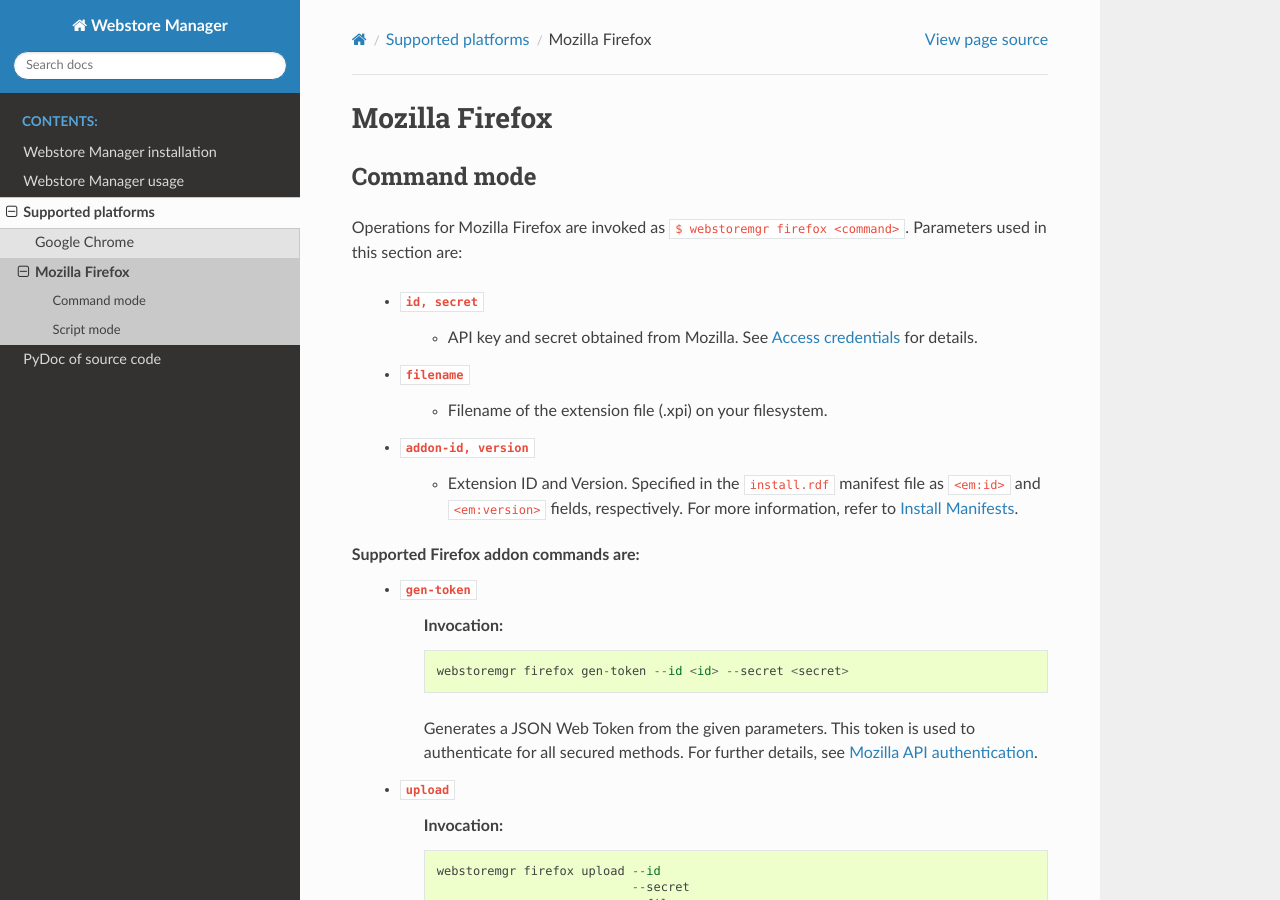
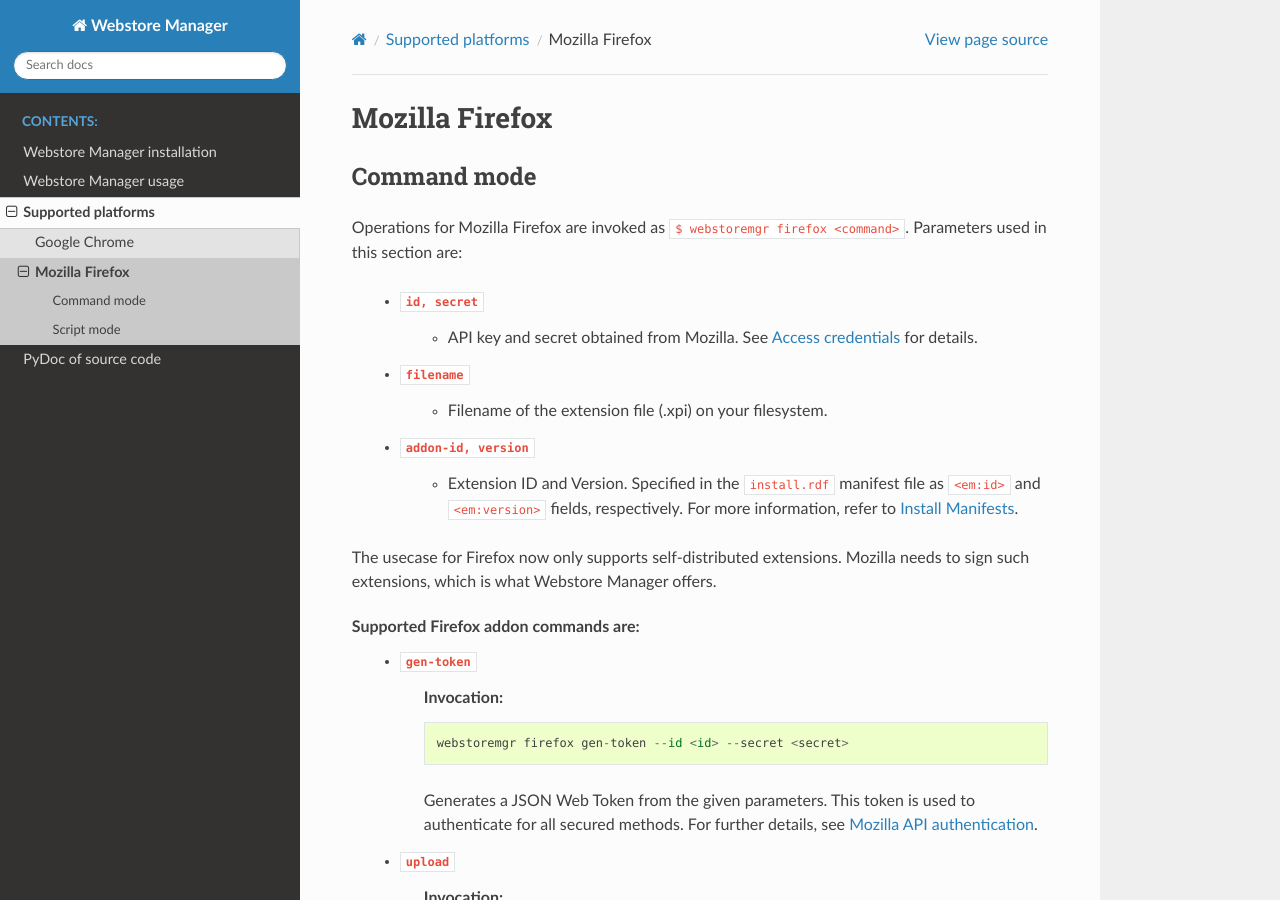
Before and after one commit to melkamar/webstoremgr, a Sphinx documentation site: the page built from docs/browsers/firefox.rst, in a window 1280 px wide and 900 px high. Built offline with Sphinx 7.4.7 and the Read the Docs theme 2.0.0, drawn with Linux system fonts in a browser that asks for light colours.

Commit message:
Explain FF usecase

```diff
--- a/docs/browsers/firefox.rst
+++ b/docs/browsers/firefox.rst
@@ -18,6 +18,8 @@
         - Extension ID and Version. Specified in the ``install.rdf`` manifest file as ``<em:id>``
           and ``<em:version>`` fields, respectively. For more information, refer to `Install Manifests`_.
 
+The usecase for Firefox now only supports self-distributed extensions. Mozilla needs to sign such extensions,
+which is what Webstore Manager offers.
 
 Supported Firefox addon commands are:
     - ``gen-token``
```
